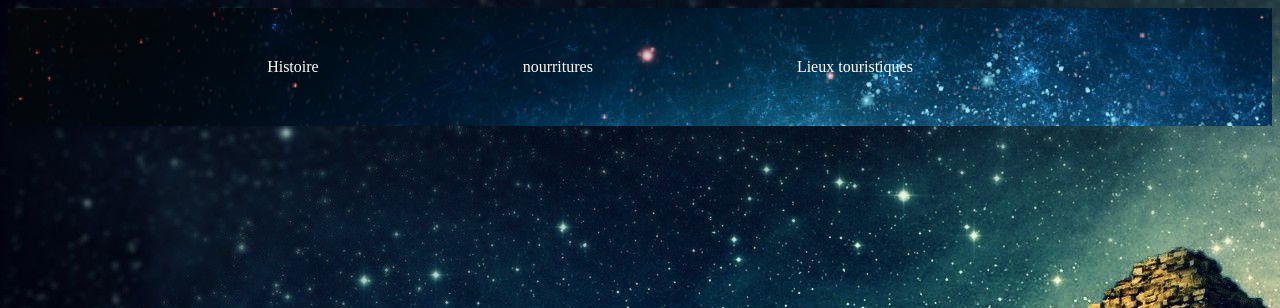
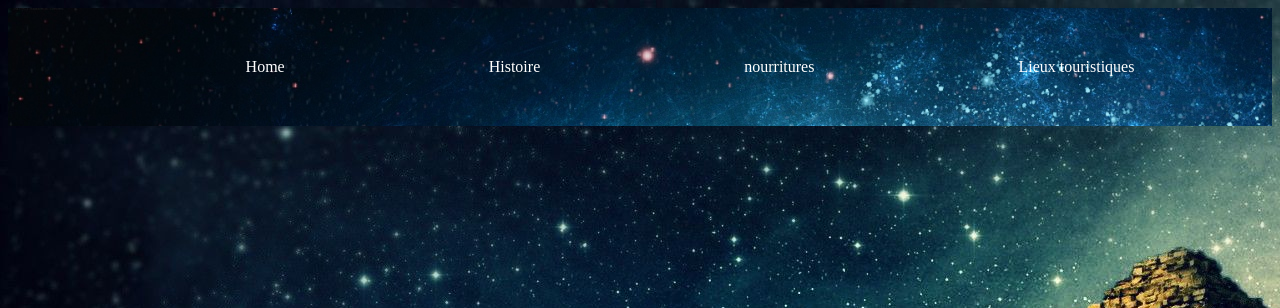
Before and after one commit to Tibedo/Destination-de-r-ve, a plain HTML site: page index.html in a window 1280 px wide. Shown: the top 308 px of the page. Drawn offline with Linux system fonts and the light colour scheme.

Commit message:
ajout du lien home

```diff
--- a/index.html
+++ b/index.html
@@ -10,7 +10,7 @@
 <body>
   <header>
       <nav>
-
+          <ul><li><a href="./index.html">Home</a></li></ul>
           <ul><li><a href="">Histoire</a></li></ul>
           <ul><li><a href="">nourritures</a></li></ul>
           <ul><li><a href="">Lieux touristiques</a></li></ul>
--- a/style.css
+++ b/style.css
@@ -26,6 +26,8 @@ ul{
 
 li{
     padding-right: 100px;
+    position: relative;
+    left: 100px;
 }
 
  a{
```
